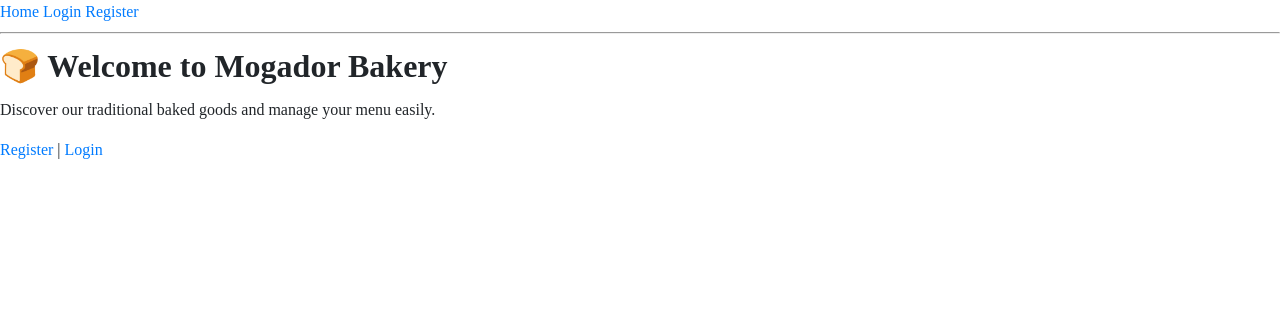
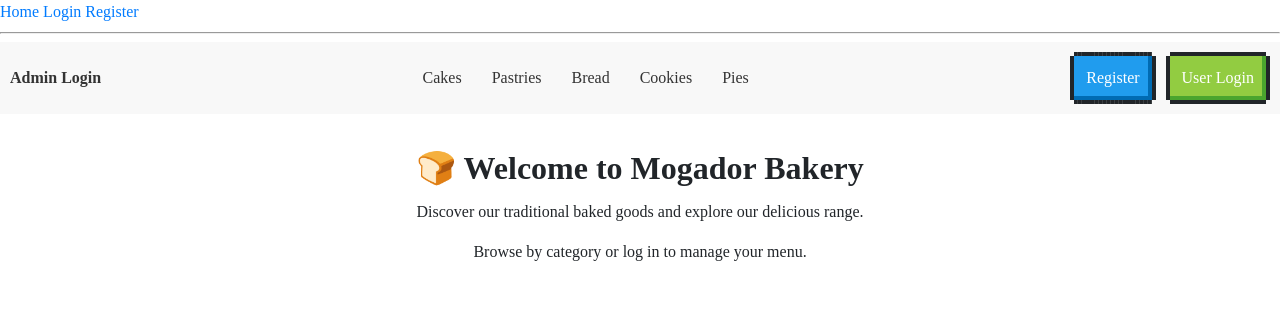
Before and after one commit to nmouahbi/Mogador-Bakery-App, a Flask app: page / in a window 1280 px wide. Shown: the top 309 px of the page. Run offline with Flask 3, Linux system fonts and the light colour scheme.

```diff
--- a/app/routes.py
+++ b/app/routes.py
@@ -121,3 +121,9 @@ def new_product():
 
     # For GET request, render the new product form
     return render_template('new_product.html')
+
+
+@bp.route('/category/<string:category>')
+def category(category):
+    # For now, simply return a placeholder response
+    return f"<h2>Products in {category}</h2>"
--- a/app/templates/index.html
+++ b/app/templates/index.html
@@ -1,9 +1,84 @@
 {% extends "base.html" %} {% block title %}Welcome to Mogador Bakery{% endblock
 %} {% block content %}
-<h1>🍞 Welcome to Mogador Bakery</h1>
-<p>Discover our traditional baked goods and manage your menu easily.</p>
-<p>
-  <a href="{{ url_for('auth.register') }}">Register</a> |
-  <a href="{{ url_for('auth.login') }}">Login</a>
-</p>
+<!-- Navbar with three sections -->
+<nav
+  class="navbar"
+  style="
+    background-color: #f8f8f8;
+    padding: 10px;
+    display: flex;
+    justify-content: space-between;
+    align-items: center;
+  "
+>
+  <!-- Left Section: Admin Login -->
+  <div class="navbar-left">
+    <a
+      href="{{ url_for('auth.login') }}"
+      style="text-decoration: none; color: #333; font-weight: bold"
+      >Admin Login</a
+    >
+  </div>
+
+  <!-- Center Section: Bakery Categories -->
+  <div class="navbar-center">
+    <ul style="list-style: none; display: flex; margin: 0; padding: 0">
+      <li style="margin: 0 15px">
+        <a
+          href="{{ url_for('main.category', category='Cakes') }}"
+          style="text-decoration: none; color: #333"
+          >Cakes</a
+        >
+      </li>
+      <li style="margin: 0 15px">
+        <a
+          href="{{ url_for('main.category', category='Pastries') }}"
+          style="text-decoration: none; color: #333"
+          >Pastries</a
+        >
+      </li>
+      <li style="margin: 0 15px">
+        <a
+          href="{{ url_for('main.category', category='Bread') }}"
+          style="text-decoration: none; color: #333"
+          >Bread</a
+        >
+      </li>
+      <li style="margin: 0 15px">
+        <a
+          href="{{ url_for('main.category', category='Cookies') }}"
+          style="text-decoration: none; color: #333"
+          >Cookies</a
+        >
+      </li>
+      <li style="margin: 0 15px">
+        <a
+          href="{{ url_for('main.category', category='Pies') }}"
+          style="text-decoration: none; color: #333"
+          >Pies</a
+        >
+      </li>
+    </ul>
+  </div>
+
+  <!-- Right Section: User Authentication Links -->
+  <div class="navbar-right">
+    <a
+      href="{{ url_for('auth.register') }}"
+      class="nes-btn is-primary"
+      style="margin-right: 10px"
+      >Register</a
+    >
+    <a href="{{ url_for('auth.login') }}" class="nes-btn is-success"
+      >User Login</a
+    >
+  </div>
+</nav>
+
+<!-- Main Content Section -->
+<div class="main-content" style="text-align: center; padding: 30px">
+  <h1>🍞 Welcome to Mogador Bakery</h1>
+  <p>Discover our traditional baked goods and explore our delicious range.</p>
+  <p>Browse by category or log in to manage your menu.</p>
+</div>
 {% endblock %}
```
